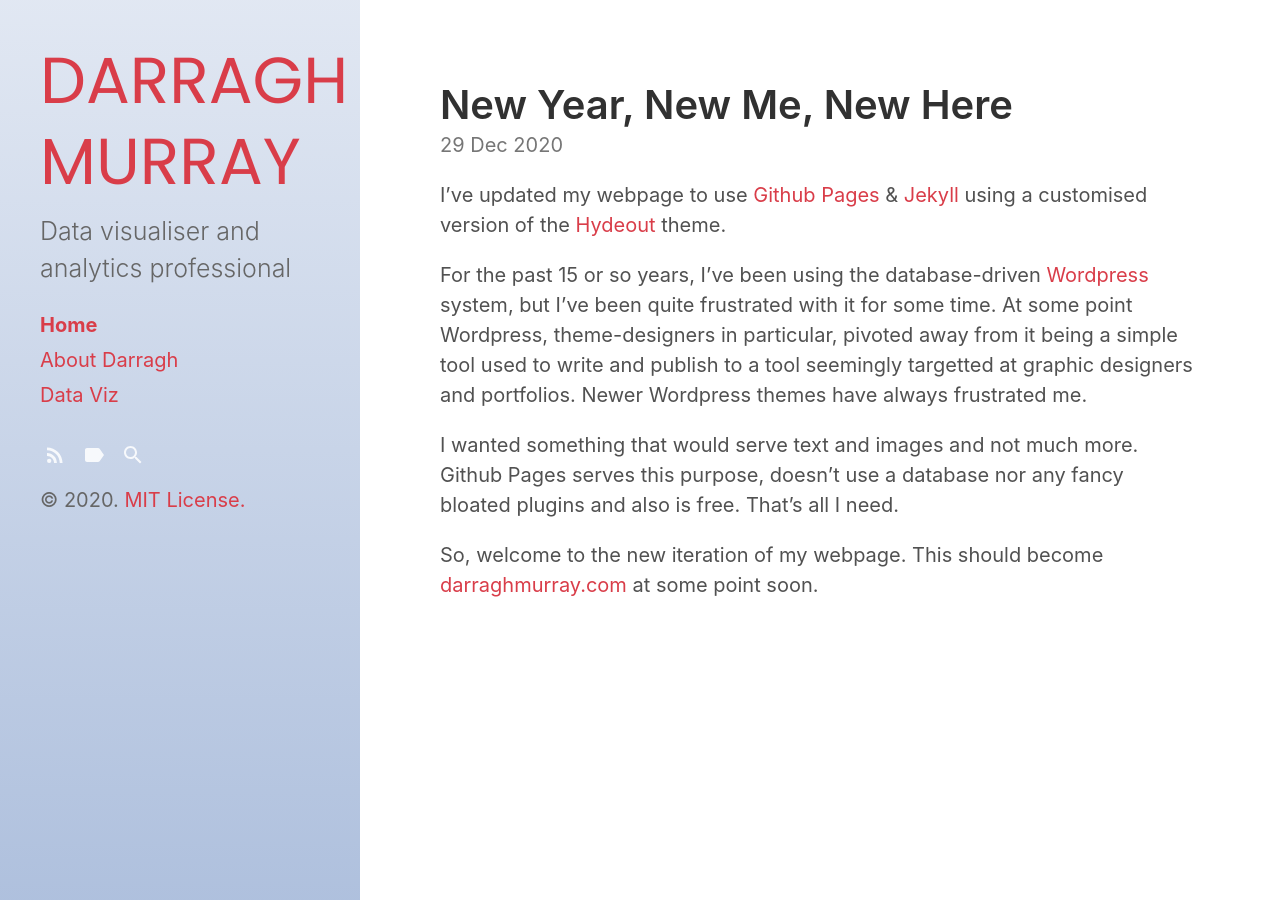
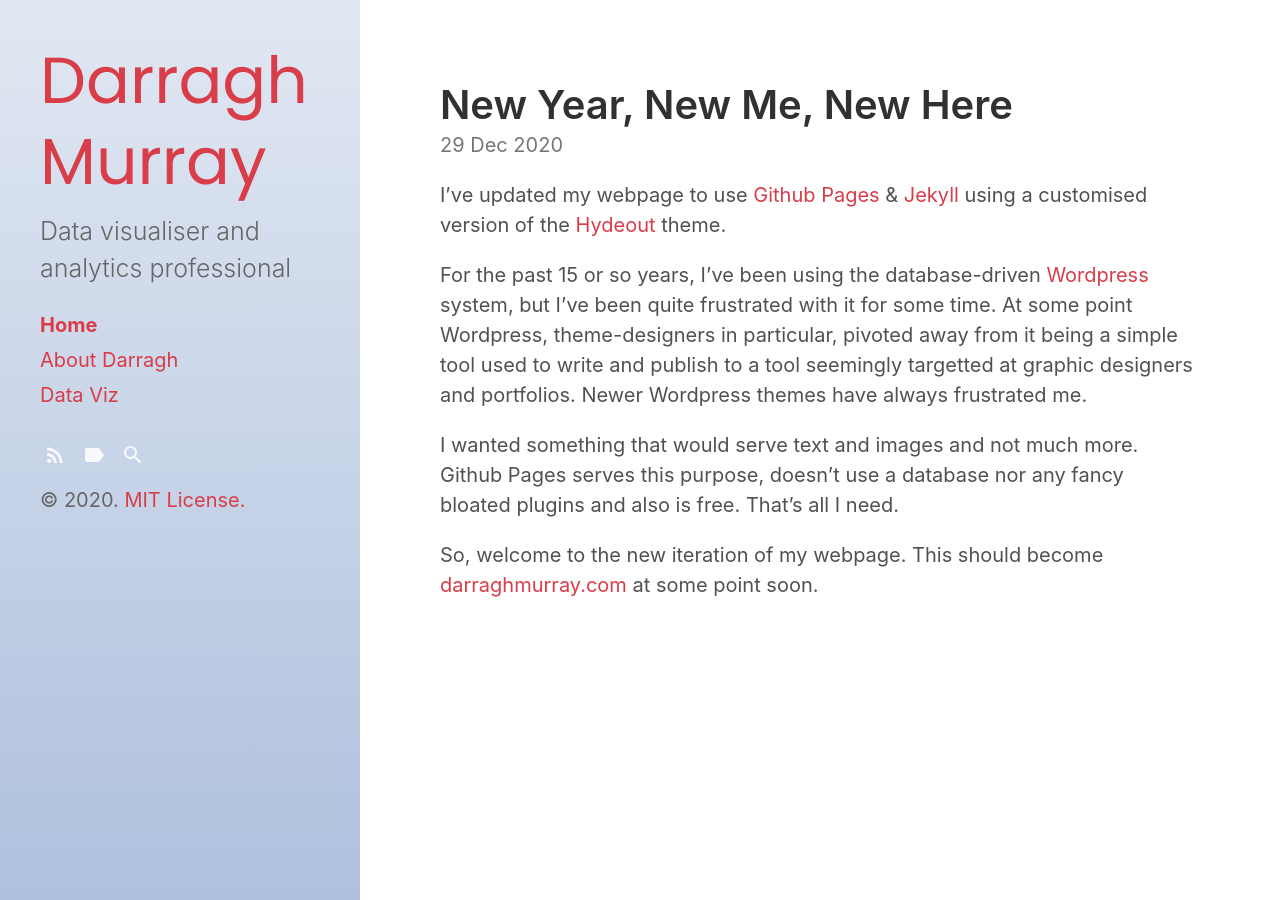
Before and after one commit to dbmurray/dbmurray.github.io, a Jekyll site: the page built from index.html, in a window 1280 px wide. Built offline with Jekyll 4.4.1, drawn with Linux system fonts in a browser that asks for light colours; the list of posts is cut into pages by our own code.

```diff
--- a/_config.yml
+++ b/_config.yml
@@ -4,7 +4,7 @@ highlighter:      rouge
 remote_theme:     fongandrew/hydeout
 
 # Setup
-title:            DARRAGH MURRAY
+title:            Darragh Murray
 tagline:          'Data visualiser and analytics professional'
 description:      'Data visualiser and analytics professional'
 url:              https://dbmurray.github.io
```
